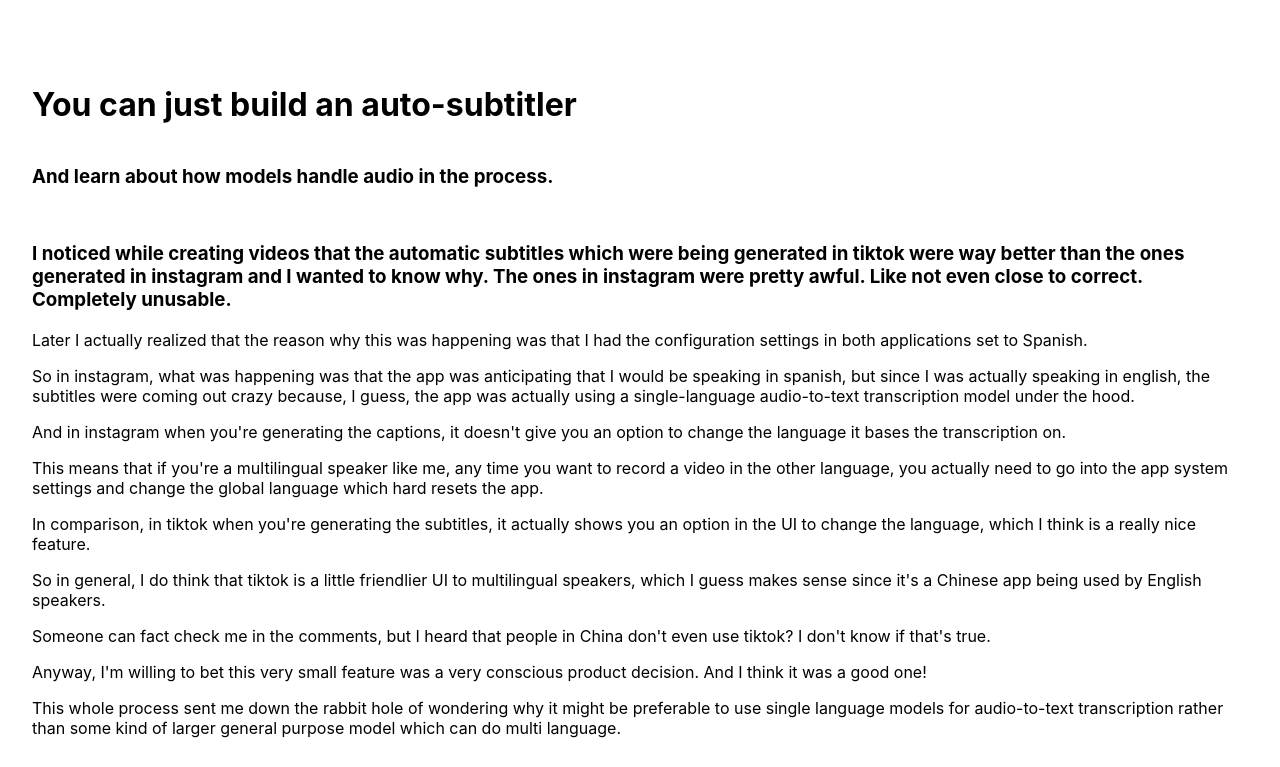
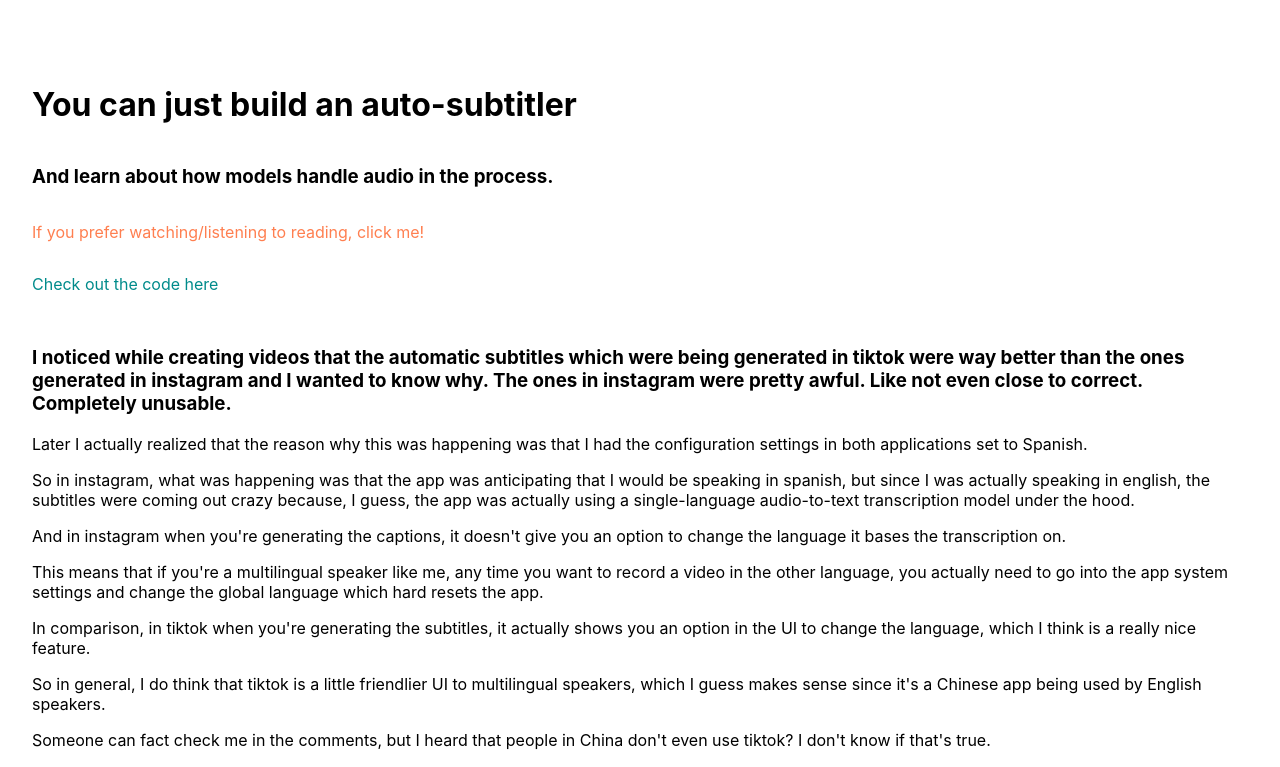
Before and after one commit to chriswillsflannery/chriswillsflannery, a Next.js app: page /posts/autosubtitler in a window 1280 px wide. Shown: the top 767 px of the page. Built offline with nearby package versions, Linux system fonts and the light colour scheme.

Commit message:
include links

```diff
--- a/pages/posts/autosubtitler.tsx
+++ b/pages/posts/autosubtitler.tsx
@@ -18,6 +18,18 @@
       <main className={styles.articleMain}>
         <h1>{`You can just build an auto-subtitler`}</h1>
         <h3>{`And learn about how models handle audio in the process.`}</h3>
+
+        <p>
+          <a style={{ color: 'coral' }} href='https://www.youtube.com/watch?v=vSCDWcVsfjI'>
+            If you prefer watching/listening to reading, click me!
+          </a>
+        </p>
+
+        <p>
+          <a style={{ color: 'darkcyan' }} href='https://github.com/chriswillsflannery/subtitler'>
+            Check out the code here
+          </a>
+        </p>
         <HL />
 
         <article>
```
